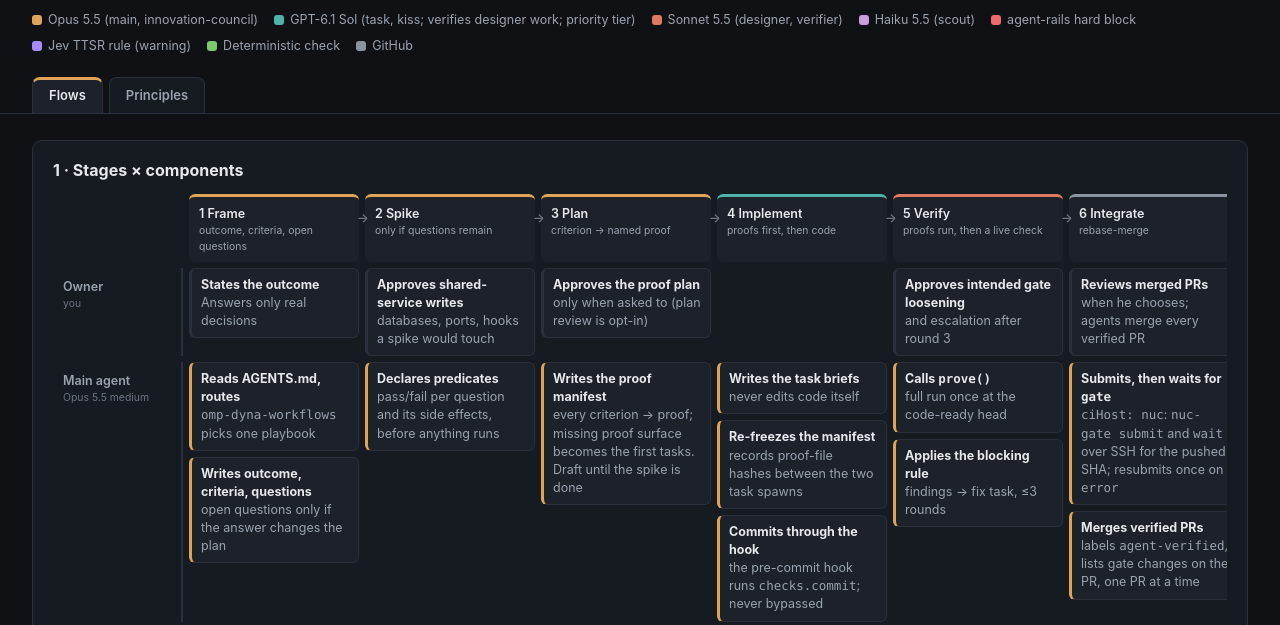
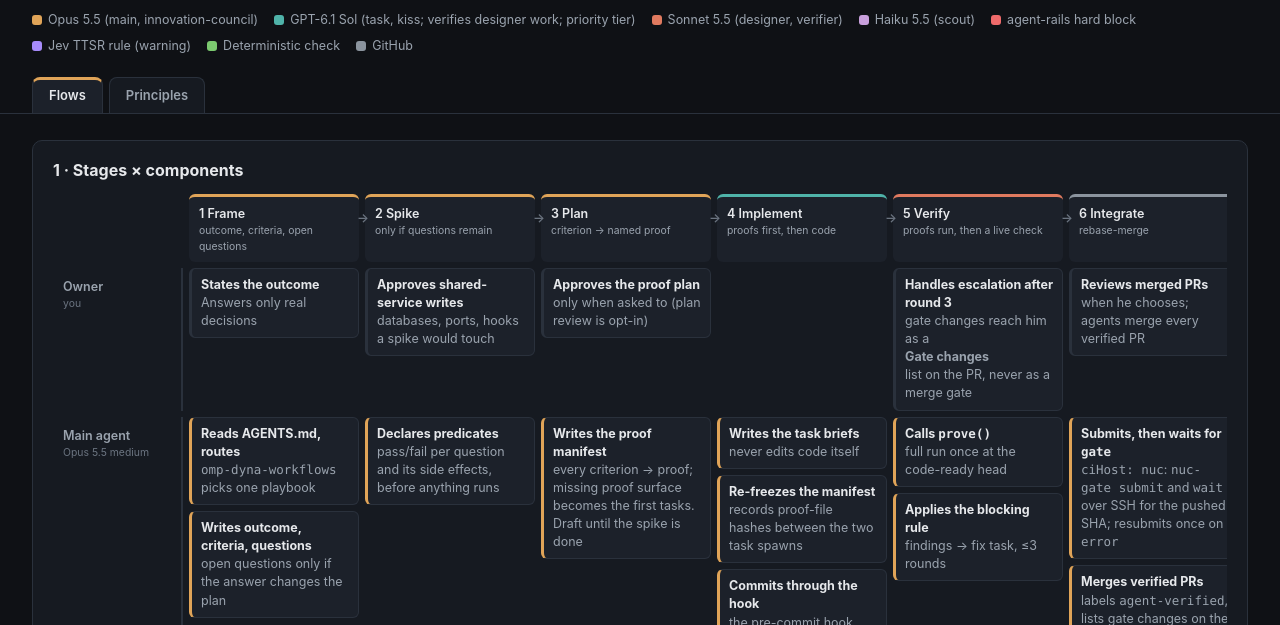
Before and after one commit to adam-jackson-cf/oh-mi-pi-config, a website: page agent/skills/omp-dyna-workflows/show-me-omp-flows.html in a window 1280 px wide. Shown: the part 150-775 px from the top of the page. Drawn offline with Linux system fonts and the light colour scheme.

Commit message:
docs(flows): owner lane shows escalation, not gate-loosening approval

```diff
--- a/agent/skills/omp-dyna-workflows/show-me-omp-flows.html
+++ b/agent/skills/omp-dyna-workflows/show-me-omp-flows.html
@@ -162,7 +162,7 @@
     <div class="cell"><span class="lanelabel">Owner</span><div class="card"><b>Approves shared-service writes</b><span>databases, ports, hooks a spike would touch</span></div></div>
     <div class="cell"><span class="lanelabel">Owner</span><div class="card"><b>Approves the proof plan</b><span>only when asked to (plan review is opt-in)</span></div></div>
     <div class="cell"></div>
-    <div class="cell"><span class="lanelabel">Owner</span><div class="card"><b>Approves intended gate loosening</b><span>and escalation after round 3</span></div></div>
+    <div class="cell"><span class="lanelabel">Owner</span><div class="card"><b>Handles escalation after round 3</b><span>gate changes reach him as a <b>Gate changes</b> list on the PR, never as a merge gate</span></div></div>
     <div class="cell"><span class="lanelabel">Owner</span><div class="card"><b>Reviews merged PRs</b><span>when he chooses; agents merge every verified PR</span></div></div>
 
     <!-- Main agent -->
```
